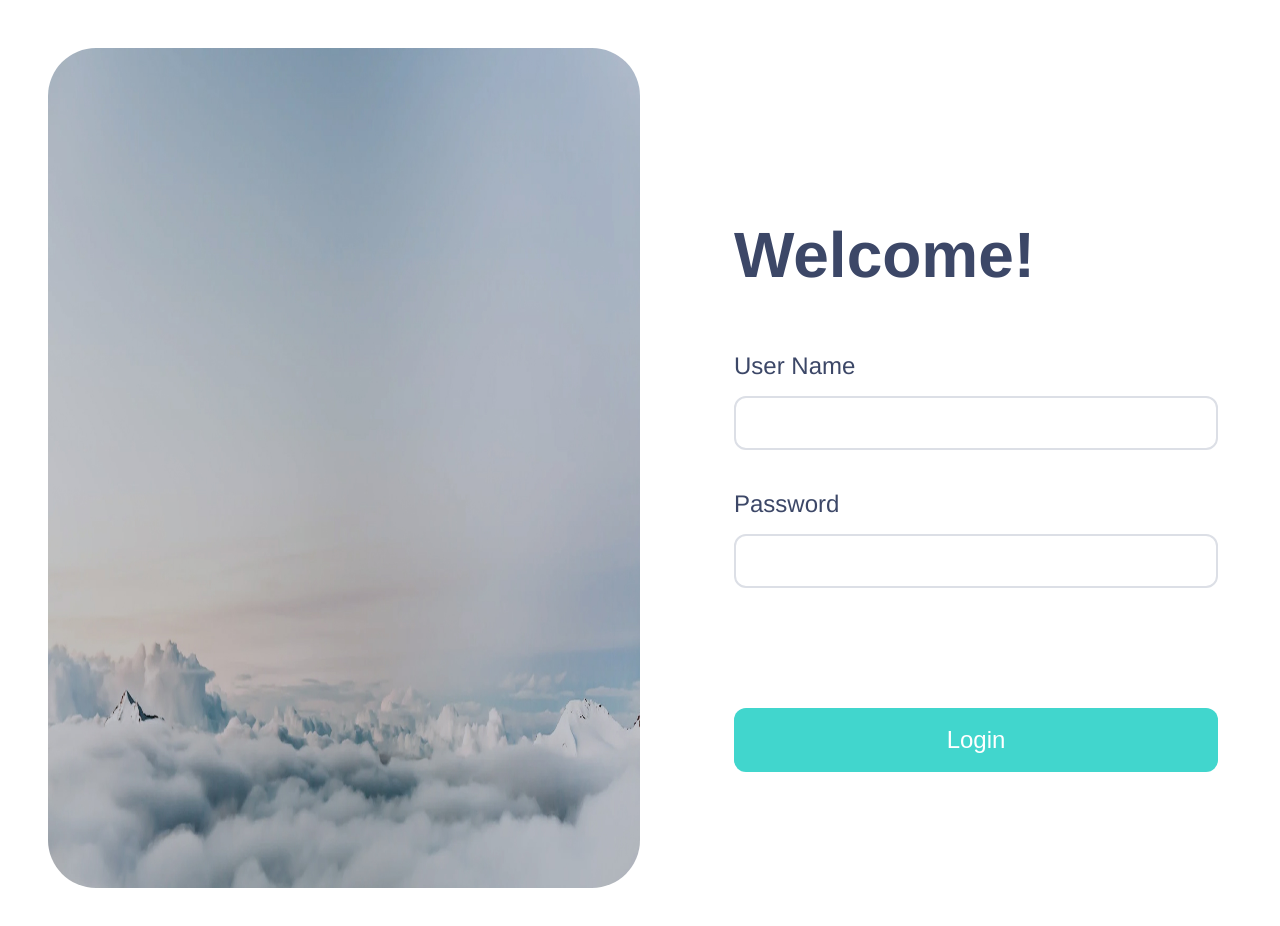
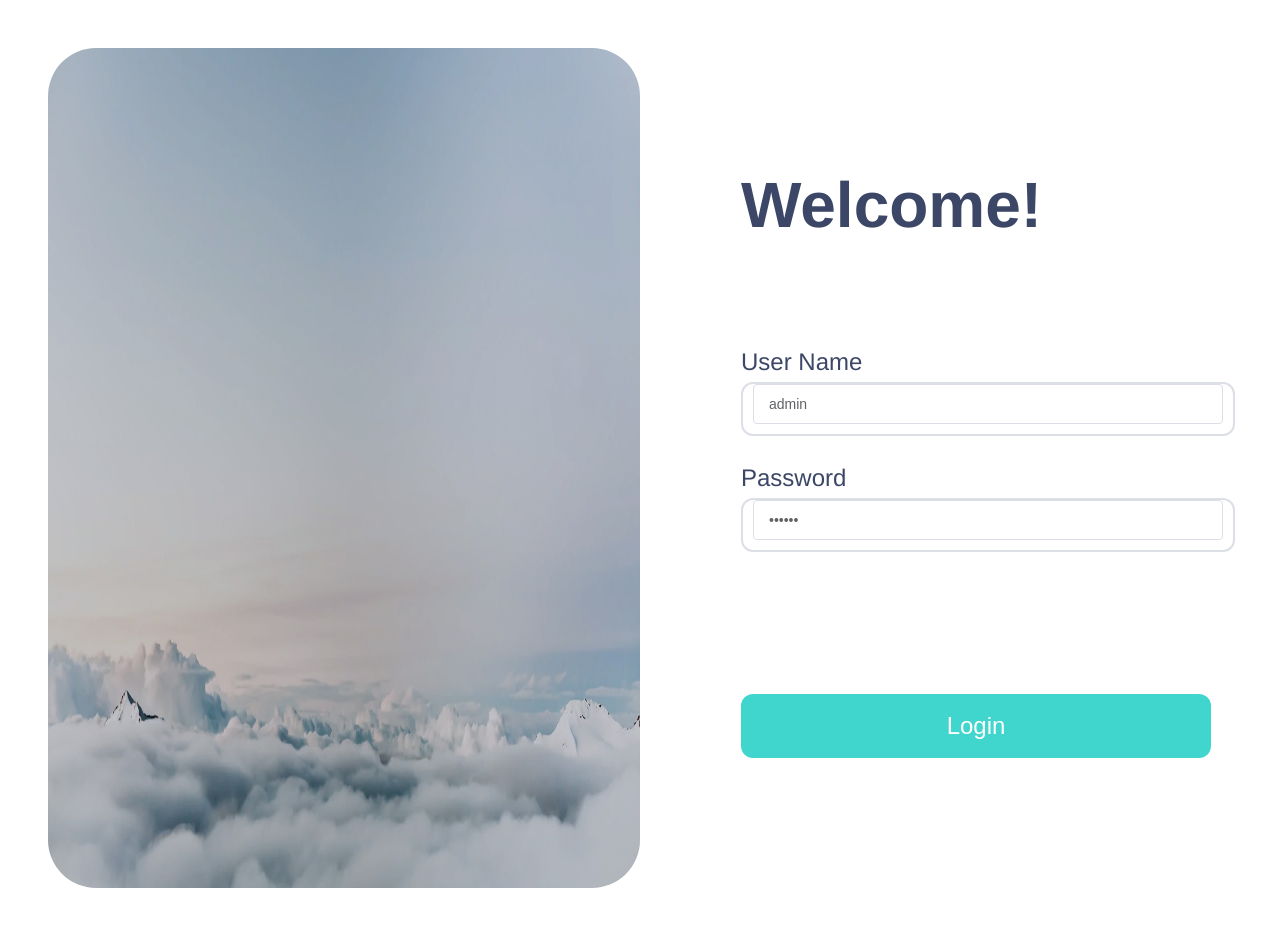
Before and after one commit to LiteZhang/julia-garden, a Vue app: page /login in a window 1280 px wide. Built offline with nearby package versions, Linux system fonts and the light colour scheme.

Commit message:
vue  3.0 import  element ui

```diff
--- a/package.json
+++ b/package.json
@@ -10,6 +10,7 @@
   "dependencies": {
     "axios": "^0.21.1",
     "core-js": "^3.6.5",
+    "element-plus": "^1.0.2-beta.48",
     "element-ui": "^2.15.2",
     "vue": "^3.0.0",
     "vue-router": "4.0.8"
--- a/src/main.js
+++ b/src/main.js
@@ -3,7 +3,9 @@ import App from "./App.vue";
 import router from "./router";
 
 import "@/icons";
-
+import Element from 'element-plus'
+import 'element-plus/lib/theme-chalk/index.css'
+// Vue.use(ElementUI)
 // router.beforeEach((to, from, next) => {
 //   if (to.meta.title) {
 //     document.title = to.meta.title;
@@ -13,3 +15,4 @@ import "@/icons";
 
 const app = createApp(App).use(router);
 app.mount("#app");
+app.use(Element);
--- a/src/views/Login.vue
+++ b/src/views/Login.vue
@@ -5,12 +5,34 @@
     </div>
     <div class="logo-input">
       <div class="input-layout">
+        <el-form
+          :model="param"
+          :rules="rules"
+          ref="login"
+          label-width="0px"
+          class="input-layout"
+        >
           <span class="welcome-title">Welcome! </span>
+          <el-form-item
+            prop="username"
+            style="display: flex; flex-direction: column">
+            <!-- <el-input v-model="param.username" placeholder="username"> -->
             <span class="username">User Name</span>
-        <input class="input-style" />
-        <span class="passsword" >Password</span>
-        <input class="input-style" type="password"/>
+            <el-input
+              class="input-style"
+              v-model="param.username"
+              placeholder="username"          />
+          </el-form-item>
+          <el-form-item prop="password">
+            <span class="passsword">Password</span>
+            <el-input
+              class="input-style"
+              type="password"
+              v-model="param.password"
+            />
+          </el-form-item>
           <button class="login-btn">Login</button>
+        </el-form>
       </div>
     </div>
     <!-- <div class="ms-login">
@@ -82,7 +104,7 @@ export default {
 };
 </script>
 
-<style scoped>
+<style >
 .login-wrap {
   position: relative;
   width: 100%;
@@ -90,8 +112,6 @@ export default {
   background-color: #fff;
   display: flex;
   flex-direction: row;
-  /* background-image: url(../assets/img/login-bg.jpg);
-    background-size: 100%; */
 }
 .logo-img {
   flex: 1;
@@ -106,7 +126,7 @@ export default {
 }
 
 .input-layout {
-  /* width: 470px; */
+  width: 470px;
   height: 100%;
   display: flex;
   flex-direction: column;
@@ -123,7 +143,7 @@ export default {
 .welcome-title {
   text-align: left;
   width: 100%;
-  margin-top: 210px;
+  margin-top: 160px;
   font-weight: bold;
   font-size: 64px;
 }
@@ -131,8 +151,8 @@ export default {
 .username {
   text-align: left;
   width: 100%;
-  margin-top: 60px;
   font-size: 24px;
+   margin-top: 100px;
 }
 
 .input-style {
@@ -149,14 +169,14 @@ export default {
 .passsword {
   text-align: left;
   width: 100%;
-  margin-top: 40px;
+  /* margin-top: 40px; */
   font-size: 24px;
 }
 
-.login-btn{
+.login-btn {
   width: 100%;
   height: 64px;
-    background-color: #41D6CD;
+  background-color: #41d6cd;
   color: #fff;
   font-size: 24px;
   border-radius: 12px;
@@ -164,6 +184,14 @@ export default {
   border: 1px solid transparent;
 }
 
+.el-form-item__content{
+ display: flex;
+  flex-direction: column;
+}
+
+.input-style{
+  margin-top: 0px;
+}
 /* .password-input {
   margin-top: 16px;
   outline-style: none;
@@ -192,7 +220,8 @@ export default {
   overflow: hidden;
 }
 .ms-content {
-  padding: 30px 30px;
+  margin-top: 60px;
+  /* padding: 30px 30px; */
 }
 .login-btn {
   text-align: center;
```
Also changed, not shown: src/assets/img/icon_clear.png (added), 1 other file (tests, documents, lock files or other folders). Lines whose indentation alone changed are shown as unchanged.
